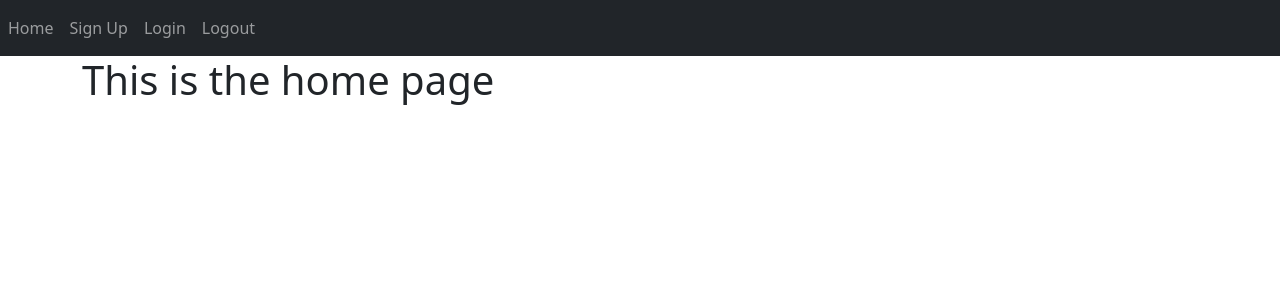
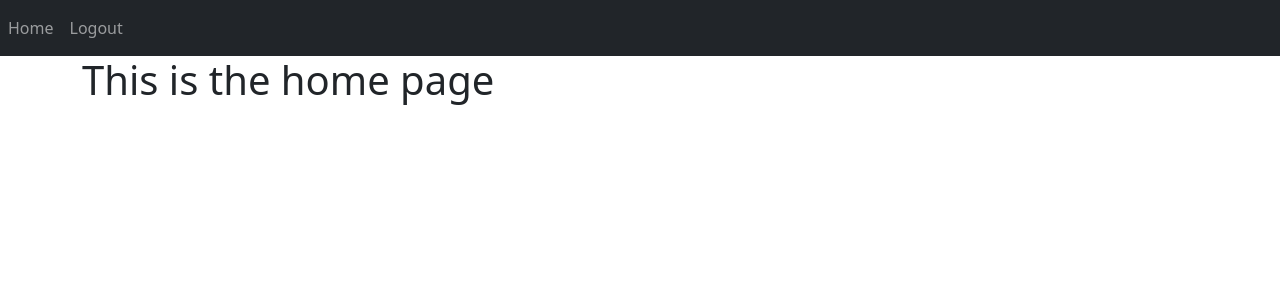
Before and after one commit to njirenjeri/MyJournal, a Flask app: page / in a window 1280 px wide. Shown: the top 300 px of the page. Run offline with Flask 3, Linux system fonts and the light colour scheme; a user stored in the database is signed in.

Commit message:
added condtional view rendering

```diff
--- a/website/auth.py
+++ b/website/auth.py
@@ -24,7 +24,7 @@ def login():
         else:
             flash("User does not exist", category='error')
 
-    return render_template("login.html")
+    return render_template("login.html", user= current_user)
 
 
 
@@ -66,4 +66,4 @@ def signup():
             return redirect(url_for('auth.login'))
 
 
-    return render_template("sign_up.html")
+    return render_template("sign_up.html", user=current_user)
--- a/website/templates/base.html
+++ b/website/templates/base.html
@@ -23,10 +23,13 @@
       </button>
       <div class="collapse navbar-collapse" id="navbar">
         <div class="navbar-nav">
+          {% if user.is_authenticated %}
           <a href="/" class="nav-item nav-link" id="home">Home</a>
+          <a href="/logout" class="nav-item nav-link" id="logout">Logout</a>
+          {% else %}
           <a href="/signup" class="nav-item nav-link" id="signup">Sign Up</a>
           <a href="/login" class="nav-item nav-link" id="login">Login</a>
-          <a href="/logout" class="nav-item nav-link" id="logout">Logout</a>
+          {% endif %}
         </div>
       </div>
     </nav>
--- a/website/views.py
+++ b/website/views.py
@@ -10,4 +10,4 @@ views = Blueprint('views', __name__)
 @views.route('/')
 @login_required
 def home():
-    return render_template("home.html")
+    return render_template("home.html", user=current_user)
```
